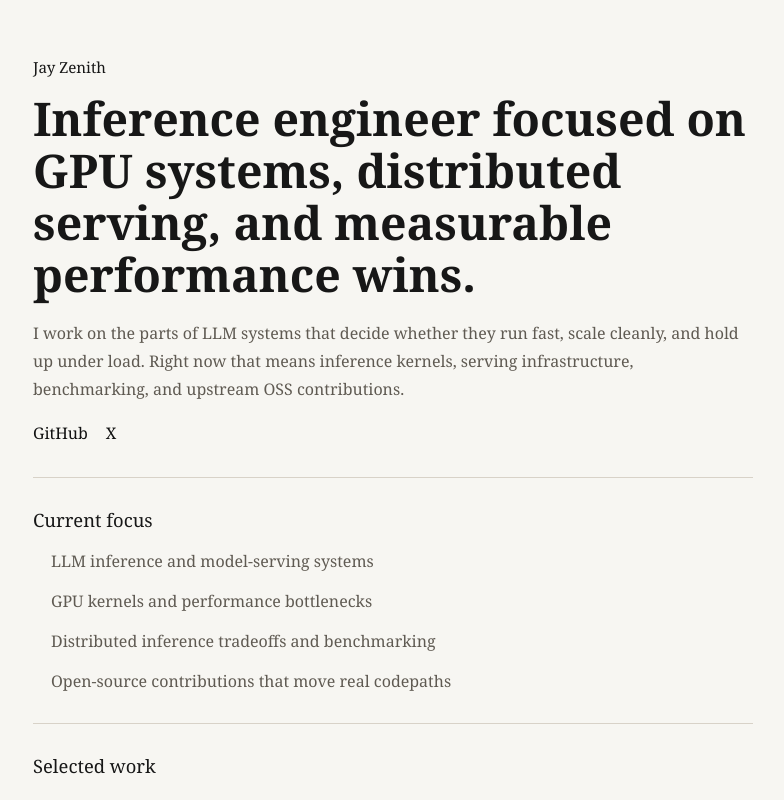
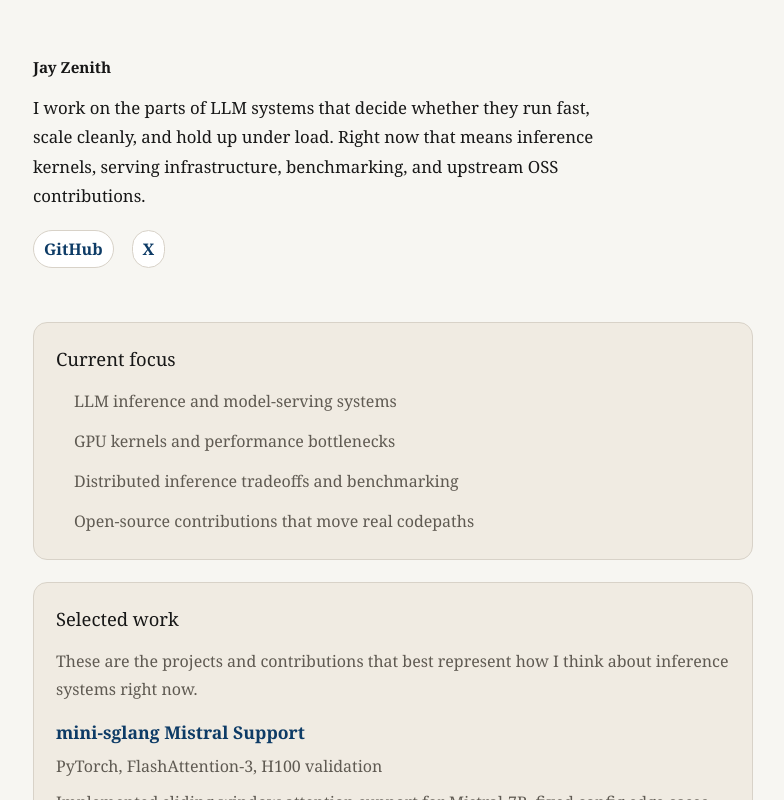
Before and after one commit to JayZenith/portfolio, a React (Create React App) app: page / in a window 1280 px wide. Shown: the top 800 px of the page, without its empty margins (247-1031 px from the left). Built offline with nearby package versions, Linux system fonts and the light colour scheme; what taos would draw is missing.

Commit message:
Improve portfolio section contrast

```diff
--- a/src/App.css
+++ b/src/App.css
@@ -7,7 +7,9 @@
   --text: #171717;
   --muted: #5f5a52;
   --border: #d8d2c8;
-  --link: #111111;
+  --panel: #f0ebe2;
+  --link: #0d3b66;
+  --link-hover: #09263f;
 }
 
 * {
@@ -45,11 +47,6 @@ body {
 .name {
   font-size: 0.95rem;
   margin-bottom: 14px;
-}
-
-.hero h1 {
-  font-size: clamp(2rem, 5vw, 2.9rem);
-  line-height: 1.12;
   font-weight: 600;
 }
 
@@ -63,37 +60,47 @@ body {
 }
 
 .lede {
-  margin-top: 18px;
+  font-size: 1.05rem;
+  color: var(--text);
+  max-width: 62ch;
 }
 
 .link-row {
   display: flex;
   gap: 18px;
-  margin-top: 18px;
+  margin-top: 20px;
   flex-wrap: wrap;
 }
 
 .link-row a {
+  display: inline-block;
+  padding: 6px 10px;
+  border: 1px solid var(--border);
+  border-radius: 999px;
+  background: #fff;
   color: var(--link);
+  font-weight: 600;
+  text-decoration: none;
   text-underline-offset: 3px;
 }
 
 .link-row a:hover {
-  color: var(--muted);
+  color: var(--link-hover);
+  border-color: var(--link);
 }
 
 .section {
-  padding: 28px 0;
-  border-top: 1px solid var(--border);
+  margin-top: 22px;
+  padding: 22px 22px 24px;
+  border: 1px solid var(--border);
+  border-radius: 14px;
+  background: var(--panel);
 }
 
 .section h2 {
   font-size: 1.15rem;
   margin-bottom: 14px;
-}
-
-.section-last {
-  border-bottom: 1px solid var(--border);
+  color: var(--text);
 }
 
 .plain-list {
@@ -123,6 +130,7 @@ body {
 .work-meta {
   font-size: 0.92rem;
   margin: 8px 0;
+  color: var(--text);
 }
 
 .work-item h3 {
@@ -132,12 +140,13 @@ body {
 
 .work-item a {
   color: var(--link);
-  text-decoration: none;
+  font-weight: 600;
+  text-decoration-thickness: 1.5px;
+  text-underline-offset: 3px;
 }
 
 .work-item a:hover {
-  text-decoration: underline;
-  text-underline-offset: 3px;
+  color: var(--link-hover);
 }
 
 @media (max-width: 640px) {
@@ -145,4 +154,8 @@ body {
     width: min(720px, calc(100% - 24px));
     padding: 36px 0 48px;
   }
+
+  .section {
+    padding: 18px 16px 20px;
+  }
 }
--- a/src/MainPage.js
+++ b/src/MainPage.js
@@ -44,7 +44,6 @@ function MainPage() {
     <main className="simple-page">
       <header className="hero">
         <p className="name">Jay Zenith</p>
-        <h1>Inference engineer focused on GPU systems, distributed serving, and measurable performance wins.</h1>
         <p className="lede">
           I work on the parts of LLM systems that decide whether they run fast,
           scale cleanly, and hold up under load. Right now that means inference kernels,
```
Also changed, not shown: 1 other file (tests, documents, lock files or other folders).
